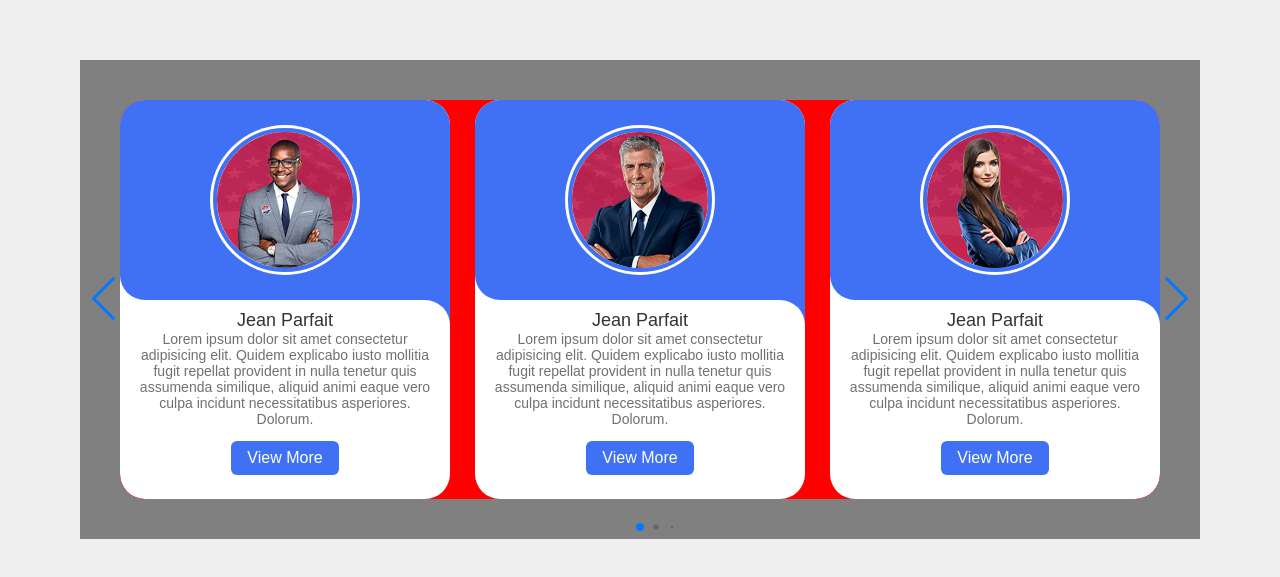
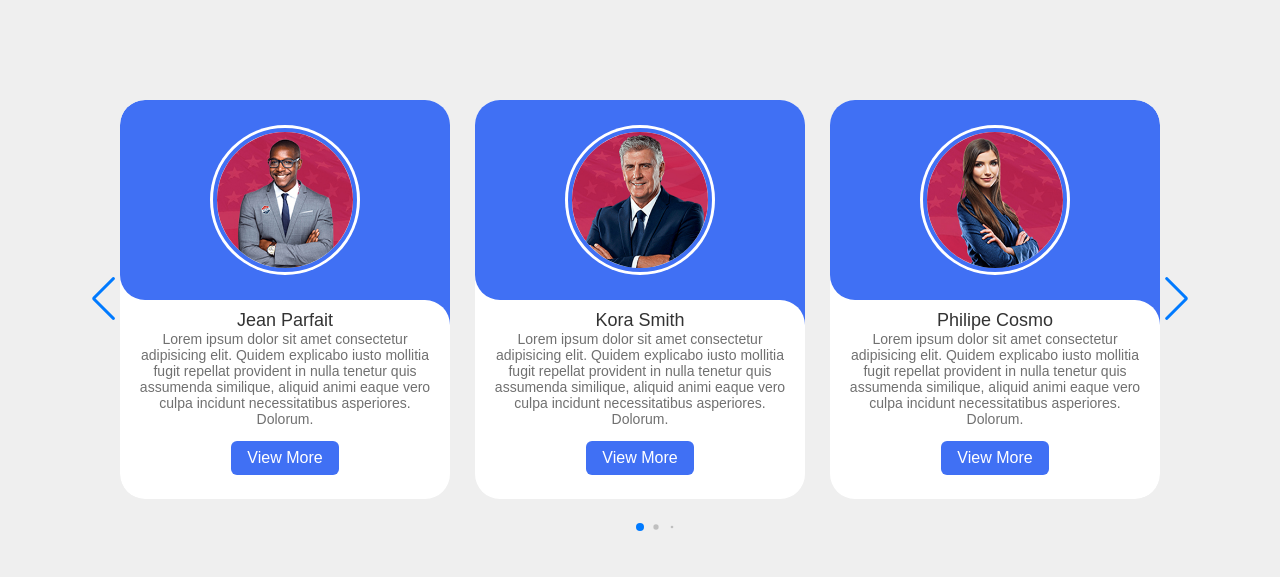
Before and after one commit to NicoSelomin/Responsive-Card-Slider, a plain HTML site: page index.html in a window 1280 px wide. Shown: the part 101-678 px from the top of the page. Drawn offline with Linux system fonts and the light colour scheme.

Commit message:
css edition

```diff
--- a/css/styles.css
+++ b/css/styles.css
@@ -15,12 +15,10 @@ body{
 .silde-container{
     max-width: 1120px;
     width: 100%;
-    background-color: grey;
     padding: 40px 0;
 }
 .slide-content{
     margin: 40px;
-    background-color: red;
     overflow: hidden;
     border-radius: 25px;
 
--- a/index.html
+++ b/index.html
@@ -38,7 +38,7 @@
                         </div>
                     </div>
                     <div class="card-content">
-                        <h2 class="name">Jean Parfait</h2>
+                        <h2 class="name">Kora Smith</h2>
                         <p class="description">Lorem ipsum dolor sit amet consectetur adipisicing elit. Quidem explicabo iusto mollitia fugit repellat provident in nulla tenetur quis assumenda similique, aliquid animi eaque vero culpa incidunt necessitatibus asperiores. Dolorum.</p>
 
                         <button class="button">View More</button>
@@ -53,7 +53,7 @@
                         </div>
                     </div>
                     <div class="card-content">
-                        <h2 class="name">Jean Parfait</h2>
+                        <h2 class="name">Philipe Cosmo</h2>
                         <p class="description">Lorem ipsum dolor sit amet consectetur adipisicing elit. Quidem explicabo iusto mollitia fugit repellat provident in nulla tenetur quis assumenda similique, aliquid animi eaque vero culpa incidunt necessitatibus asperiores. Dolorum.</p>
 
                         <button class="button">View More</button>
@@ -68,7 +68,7 @@
                         </div>
                     </div>
                     <div class="card-content">
-                        <h2 class="name">Jean Parfait</h2>
+                        <h2 class="name">Victor Lapierre</h2>
                         <p class="description">Lorem ipsum dolor sit amet consectetur adipisicing elit. Quidem explicabo iusto mollitia fugit repellat provident in nulla tenetur quis assumenda similique, aliquid animi eaque vero culpa incidunt necessitatibus asperiores. Dolorum.</p>
 
                         <button class="button">View More</button>
@@ -83,7 +83,7 @@
                         </div>
                     </div>
                     <div class="card-content">
-                        <h2 class="name">Jean Parfait</h2>
+                        <h2 class="name">Celine Simone</h2>
                         <p class="description">Lorem ipsum dolor sit amet consectetur adipisicing elit. Quidem explicabo iusto mollitia fugit repellat provident in nulla tenetur quis assumenda similique, aliquid animi eaque vero culpa incidunt necessitatibus asperiores. Dolorum.</p>
 
                         <button class="button">View More</button>
@@ -98,7 +98,7 @@
                         </div>
                     </div>
                     <div class="card-content">
-                        <h2 class="name">Jean Parfait</h2>
+                        <h2 class="name">Xixise Kiolo</h2>
                         <p class="description">Lorem ipsum dolor sit amet consectetur adipisicing elit. Quidem explicabo iusto mollitia fugit repellat provident in nulla tenetur quis assumenda similique, aliquid animi eaque vero culpa incidunt necessitatibus asperiores. Dolorum.</p>
 
                         <button class="button">View More</button>
@@ -113,7 +113,7 @@
                         </div>
                     </div>
                     <div class="card-content">
-                        <h2 class="name">Jean Parfait</h2>
+                        <h2 class="name">Pithona Sqilaw</h2>
                         <p class="description">Lorem ipsum dolor sit amet consectetur adipisicing elit. Quidem explicabo iusto mollitia fugit repellat provident in nulla tenetur quis assumenda similique, aliquid animi eaque vero culpa incidunt necessitatibus asperiores. Dolorum.</p>
 
                         <button class="button">View More</button>
@@ -128,7 +128,7 @@
                         </div>
                     </div>
                     <div class="card-content">
-                        <h2 class="name">Jean Parfait</h2>
+                        <h2 class="name">Ferdinand Boiting</h2>
                         <p class="description">Lorem ipsum dolor sit amet consectetur adipisicing elit. Quidem explicabo iusto mollitia fugit repellat provident in nulla tenetur quis assumenda similique, aliquid animi eaque vero culpa incidunt necessitatibus asperiores. Dolorum.</p>
 
                         <button class="button">View More</button>
@@ -143,7 +143,7 @@
                         </div>
                     </div>
                     <div class="card-content">
-                        <h2 class="name">Jean Parfait</h2>
+                        <h2 class="name">Gislain Portinos</h2>
                         <p class="description">Lorem ipsum dolor sit amet consectetur adipisicing elit. Quidem explicabo iusto mollitia fugit repellat provident in nulla tenetur quis assumenda similique, aliquid animi eaque vero culpa incidunt necessitatibus asperiores. Dolorum.</p>
 
                         <button class="button">View More</button>
```
